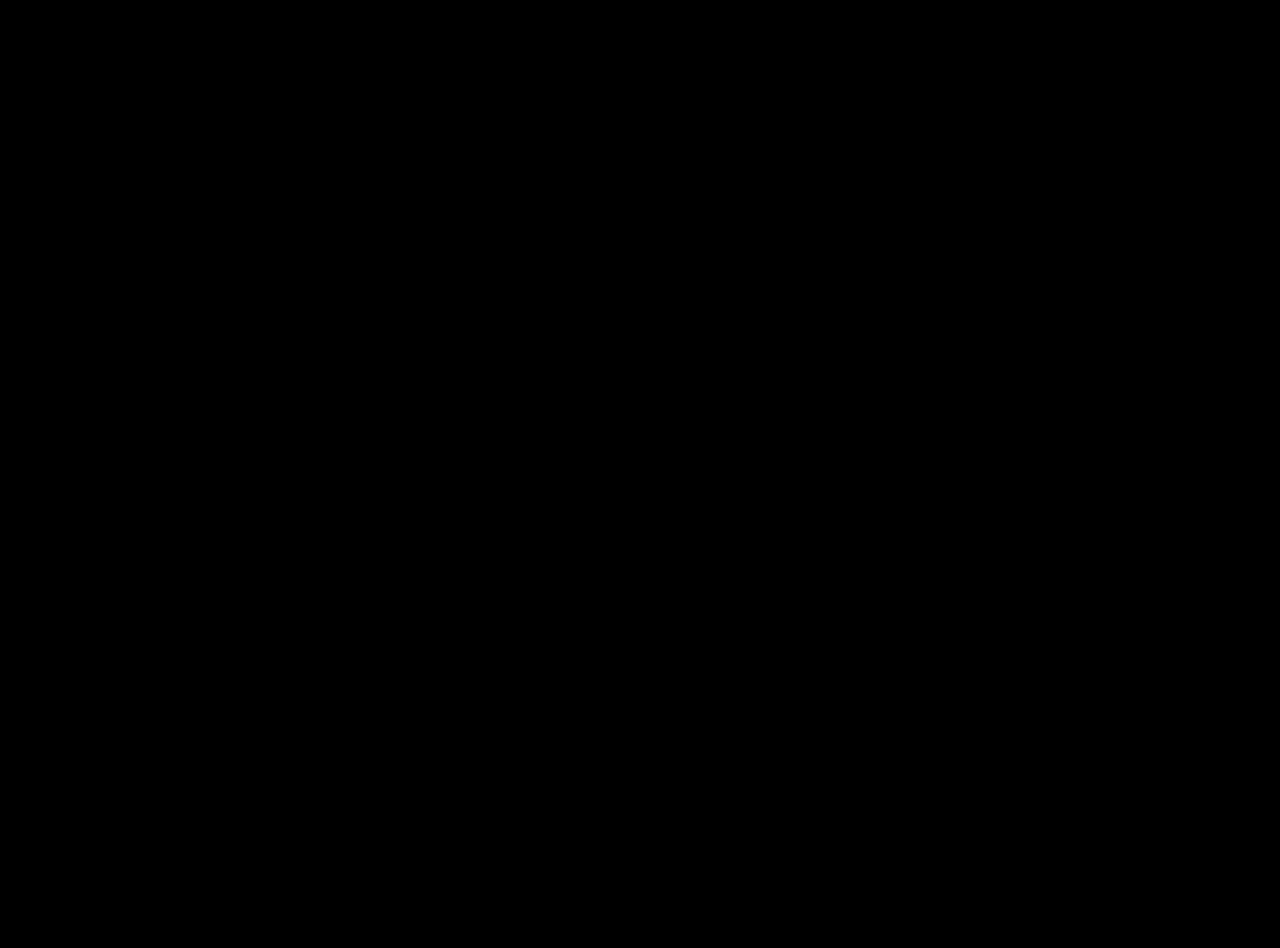
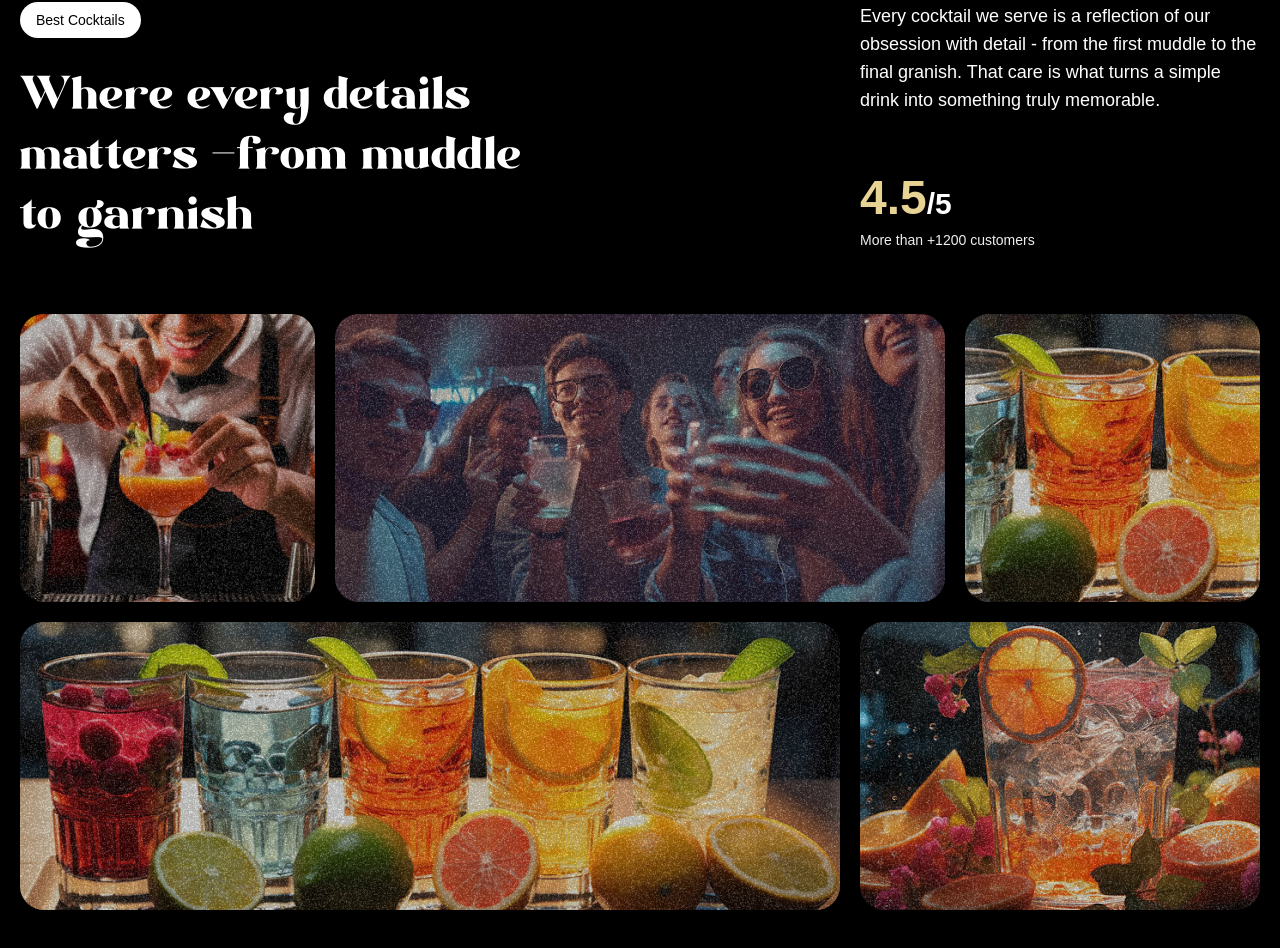
Before and after one commit to Itzadetunji/gsap-video-scroll-trigger, a React (Vite) app: page / in a window 1280 px wide. Shown: the part 1710-2658 px from the top of the page. Before the commit the page ends 1600 px from the top, so only its background shows below. Built offline with nearby package versions, Linux system fonts and the light colour scheme; a web font is replaced by a local one.

Commit message:
Add About component with GSAP animations for scroll-triggered effects

```diff
--- a/src/App.jsx
+++ b/src/App.jsx
@@ -4,6 +4,7 @@
 import { Navbar } from "./components/Navbar";
 import { Hero } from "./components/Hero";
 import { Cocktails } from "./components/Cocktails";
+import { About } from "./components/About";
 
 gsap.registerPlugin(ScrollTrigger, SplitText);
 
@@ -13,6 +14,7 @@
 			<Navbar />
 			<Hero />
 			<Cocktails />
+			<About />
 		</main>
 	);
 };
--- /dev/null
+++ b/src/components/About.jsx
@@ -0,0 +1,107 @@
+import React from "react";
+import { useGSAP } from "@gsap/react";
+import gsap from "gsap";
+import { ScrollTrigger, SplitText } from "gsap/all";
+
+gsap.registerPlugin(ScrollTrigger, SplitText);
+
+export const About = () => {
+	useGSAP(() => {
+		const titleSplit = SplitText.create("#about h2", { type: "words" });
+
+		const scrollTimeline = gsap.timeline({
+			scrollTrigger: {
+				trigger: "#about",
+				start: "top 80%",
+			},
+		});
+
+		scrollTimeline
+			.from(titleSplit.words, {
+				opacity: 0,
+				duiration: 1,
+				yPercent: 100,
+				stagger: 0.02,
+				ease: "expo.out",
+			})
+			.from(
+				".top-grid div, .bottom-grid div",
+				{
+					opacity: 0,
+					duration: 1,
+					ease: "power1.inOut",
+					stagger: 0.04,
+				},
+				"-=0.5" // It would make the animation start 0.5 seconds earlier
+			);
+	}, []);
+	return (
+		<div id="about">
+			<div className="mb-16 md:px-0 px-5">
+				<div className="content">
+					<div className="md:col-span-8">
+						<p className="badge">Best Cocktails</p>
+						<h2>
+							Where every details matters <span className="text-white">-</span>
+							from muddle to garnish
+						</h2>
+					</div>
+					<div className="sub-content">
+						<p>
+							Every cocktail we serve is a reflection of our obsession with
+							detail - from the first muddle to the final granish. That care is
+							what turns a simple drink into something truly memorable.
+						</p>
+						<div>
+							<p className="md:text-3xl text-xl font-bold">
+								<span>4.5</span>/5
+							</p>
+							<p className="text-sm text-white-100">
+								More than +1200 customers
+							</p>
+						</div>
+					</div>
+				</div>
+			</div>
+			<div className="top-grid">
+				<div className="md:col-span-3">
+					<div className="noisy" />
+					<img
+						src="/images/abt1.png"
+						alt="grid-img-1"
+					/>
+				</div>
+				<div className="md:col-span-6">
+					<div className="noisy" />
+					<img
+						src="/images/abt2.png"
+						alt="grid-img-2"
+					/>
+				</div>
+				<div className="md:col-span-3">
+					<div className="noisy" />
+					<img
+						src="/images/abt3.png"
+						alt="grid-img-3"
+					/>
+				</div>
+			</div>
+			<div className="bottom-grid">
+				<div className="md:col-span-8">
+					<div className="noisy" />
+					<img
+						src="/images/abt3.png"
+						alt="grid-img-3"
+					/>
+				</div>
+				<div className="md:col-span-4">
+					<div className="noisy" />
+					<img
+						src="/images/abt4.png"
+						alt="grid-img-4"
+					/>
+				</div>
+			</div>
+		</div>
+	);
+};
--- a/src/components/Navbar.jsx
+++ b/src/components/Navbar.jsx
@@ -1,6 +1,10 @@
 import { useGSAP } from "@gsap/react";
 import gsap from "gsap";
+import { ScrollTrigger } from "gsap/all";
+
 import { navLinks } from "../constants";
+
+gsap.registerPlugin(ScrollTrigger);
 
 export const Navbar = () => {
 	useGSAP(() => {
```
